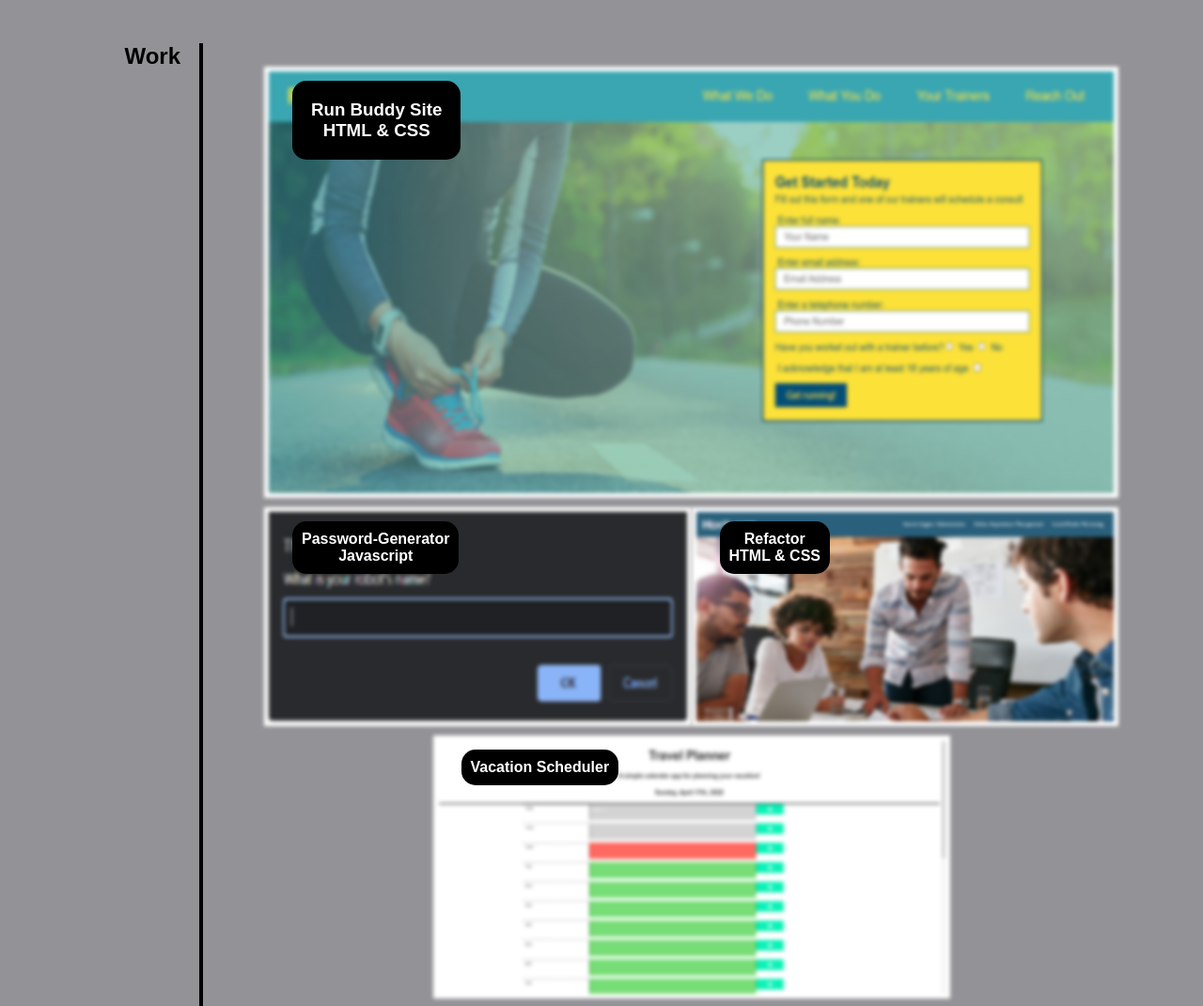
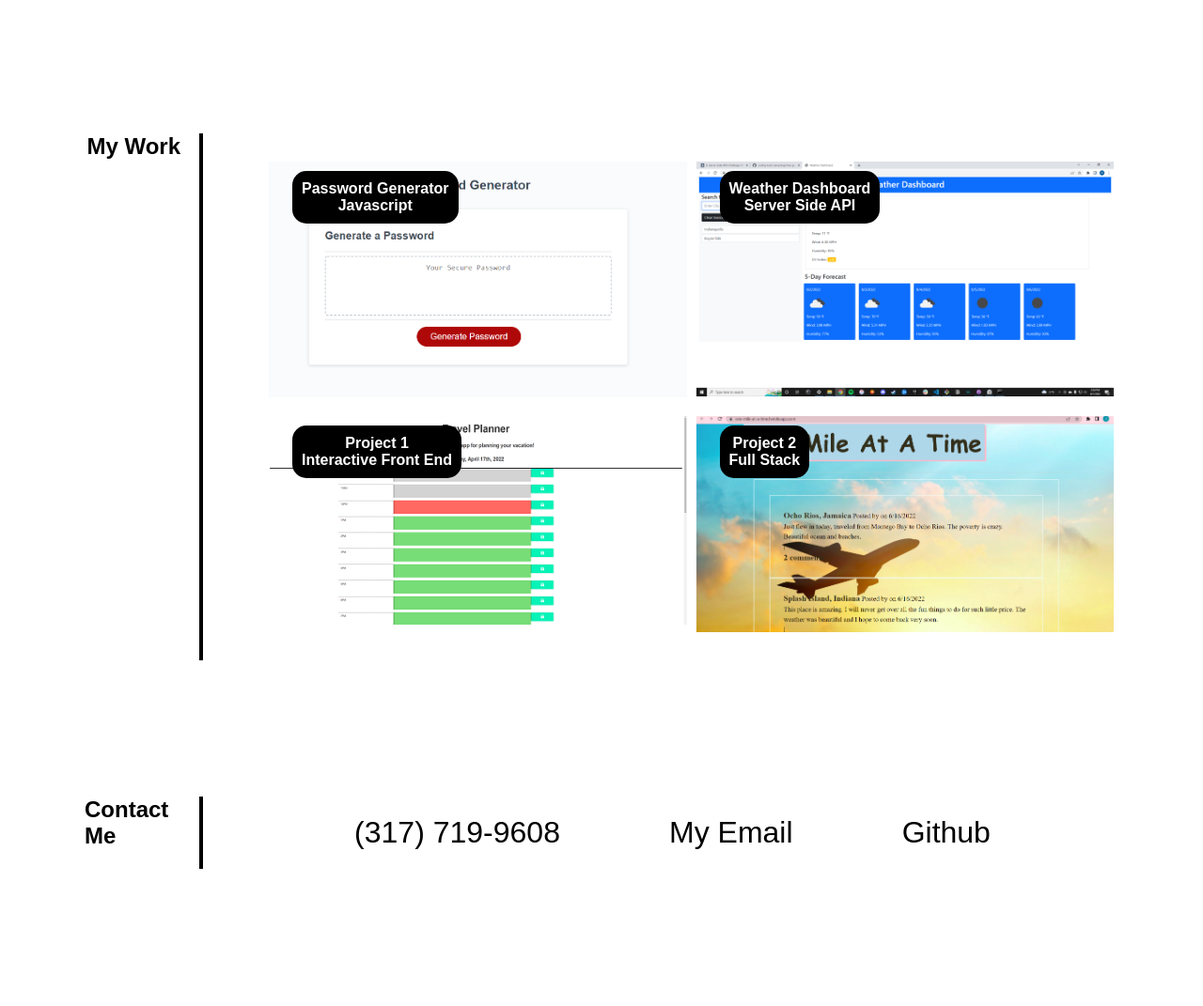
Before and after one commit to NolanDC5/portfolio, a plain HTML site: page index.html in a window 1280 px wide. Shown: the part 546-1617 px from the top of the page at 94% size. After the commit the page ends 1556 px from the top, so only its background shows below. Drawn offline with Linux system fonts and the light colour scheme.

Commit message:
final code

```diff
--- a/assets/css/style.css
+++ b/assets/css/style.css
@@ -2,7 +2,7 @@
   --primary-color: white;
   --secondary-color: white;
   --tertiary-color: #000000;
-    --background-color: #939397;
+  --background-color: white;
 }
 
 * {
@@ -28,9 +28,7 @@ header {
       justify-content: space-between;
       flex-wrap: wrap;
       position: sticky;
-        position: -webkit-sticky;
       top: 0;
-        background-image: url("../images/hero-bg.jpg");
       background-size: cover;
       background-attachment: fixed;
       background-position: 80%;
@@ -69,9 +67,6 @@ header nav ul li a {
       text-shadow: 0 0 10px rgba(0, 0, 0, 0.5);
 }
 
-/* End Header Styling */
-
-/* Styling for Main Content Sections */
 .content-section {
   display: flex;
   margin: 25px 30px;
@@ -87,33 +82,18 @@ header nav ul li a {
   margin-right: 25px;
   padding-right: 20px;
 }
-/* End  Styling for Main Content Sections */
 
-/* About Me Section Styling */
 .about-body {
   display: flex;
   flex-wrap: wrap;
 margin: auto;
 padding: 20px;
 width: 100%;
-  font-size: 24px;
+font-size: 28px;
 line-height: 2;
 }
 
-.about-body img {
-    border-radius: 50%;
-  width: auto;
-  height: auto;
-  max-height: 200px;
-  margin: 20px;
-  float: left;
-  shape-outside: circle();
-}
 
-/*END About Me Section Styling */
-
-
-/* Work Section Styling */
 .projects {
   display: flex;
 flex-direction: column;
@@ -173,13 +153,6 @@ header nav ul li a {
 min-height: 20%;
 min-width: 50%;
 margin: 5px 20px 5px 20px;
-  filter: blur(2px);
-  -webkit-filter: blur(2px);
-}
-
-.project img:hover {
-    filter: blur(0px);
-  -webkit-filter: blur(0px);
 }
 
 .project h3 {
@@ -212,10 +185,7 @@ header nav ul li a {
 
 .contact-info a {
 text-decoration: none;
-  font-family:Arial,;
+font-family: Arial, Helvetica, sans-serif;
 font-size: 32px;
 color: var(--tertiary-color);
-  -webkit-text-stroke: 1px var(--tertiary-color);
-  border-bottom: solid 3px var(--tertiary-color);
 }
-/* END Contact Me Section Styling */
--- a/index.html
+++ b/index.html
@@ -11,7 +11,6 @@
 
 
 <body>
-    <!--Header and Navigation Bar-->
     <header>
         <h1>Nolan Dal Corobbo</h1>
         <nav>
@@ -28,9 +27,7 @@
             </ul>
         </nav>
     </header>
-    <!--END Header and Navigation Bar-->
 
-    <!--About Me Section-->
     <section class="content-section" id="about-me">
         <h2>About Me</h2>
         <div class="about-body">
@@ -42,40 +39,29 @@
             </p>
         </div>
     </section>
-    <!--END About Me Section-->
 
-    <!--Work Section-->
+
+
     <section class="content-section" id="work">
-        <h2>Work</h2>
+        <h2>My Work</h2>
         <div class="projects">
-
-            <article class=main-project>
-                <h3>Run Buddy Site
-                    <br> HTML & CSS
-                </h3>
-                <a href="https://Nolandc5o/run-buddy/">
-
-                    <img src="./assets/images/run-buddy.png" alt="Run Buddy Project">
-
-                </a>
-            </article>
 
             <div class="project-row">
                 <article class=project>
-                    <a href="https://NolanDC5.github.io/Password-Generator/" alt="Password-Generator">
-                        <h3>Password-Generator
+                    <a href="https://nolandc5.github.io/Password-Generator/">
+                        <h3>Password Generator
                             <br> Javascript
                         </h3>
-                        <img src="assets/images/roboglads.png">
+                        <img src="assets/images/password gen (2).png">
                     </a>
                 </article>
 
                 <article class="project">
-                    <a href="https://NolanDC5.github.io/Horiseon/" alt="Code Refactoring">
-                        <h3>Refactor
-                            <br> HTML & CSS
+                    <a href="https://nolandc5.github.io/Weather-Dashboard-/">
+                        <h3>Weather Dashboard
+                            <br> Server Side API
                         </h3>
-                        <img src="./assets/images/refactor.png">
+                        <img src="./assets/images/Weatherdash.png">
                     </a>
                 </article>
             </div>
@@ -83,17 +69,24 @@
             <div class="project-row">
                 <article class=project>
                     <a href="https://mhiss11.github.io/Project-1-/">
-                        <h3>Vacation Scheduler
+                        <h3>Project 1
+                            <br> Interactive Front End
+                        </h3>
 
+                        <img src="./assets/images/Project-1.png">
+                    </a>
+                </article>
+                <article class=project>
+                    <a href="https://one-mile-at-a-time.herokuapp.com/">
+                        <h3> Project 2
+                            <br> Full Stack
                         </h3>
-                        <img src="./assets/images/Project-1 Screenshot.png" alt="Vacation Scheduler">
+                        <img src="./assets/images/Screenshot97.png">
                     </a>
                 </article>
             </div>
     </section>
-    <!--END Work Section-->
 
-    <!--Contact Me Section-->
     <section class="content-section" id="contact">
         <h2>Contact Me</h2>
         <div class="contact-info">
@@ -103,7 +96,4 @@
 
         </div>
     </section>
-    <!--END Contact Me Section-->
-
-
 </body>
```
Also changed, not shown: assets/images/Project-1.png (renamed from assets/images/Project-1 Screenshot.png), assets/images/Screenshot97.png (added), assets/images/Weatherdash.png (added), assets/images/password gen (2).png (added), assets/images/refactor.png (deleted), assets/images/roboglads.png (deleted), assets/images/run-buddy.png (deleted), 1 other file. Lines whose indentation alone changed are shown as unchanged.
